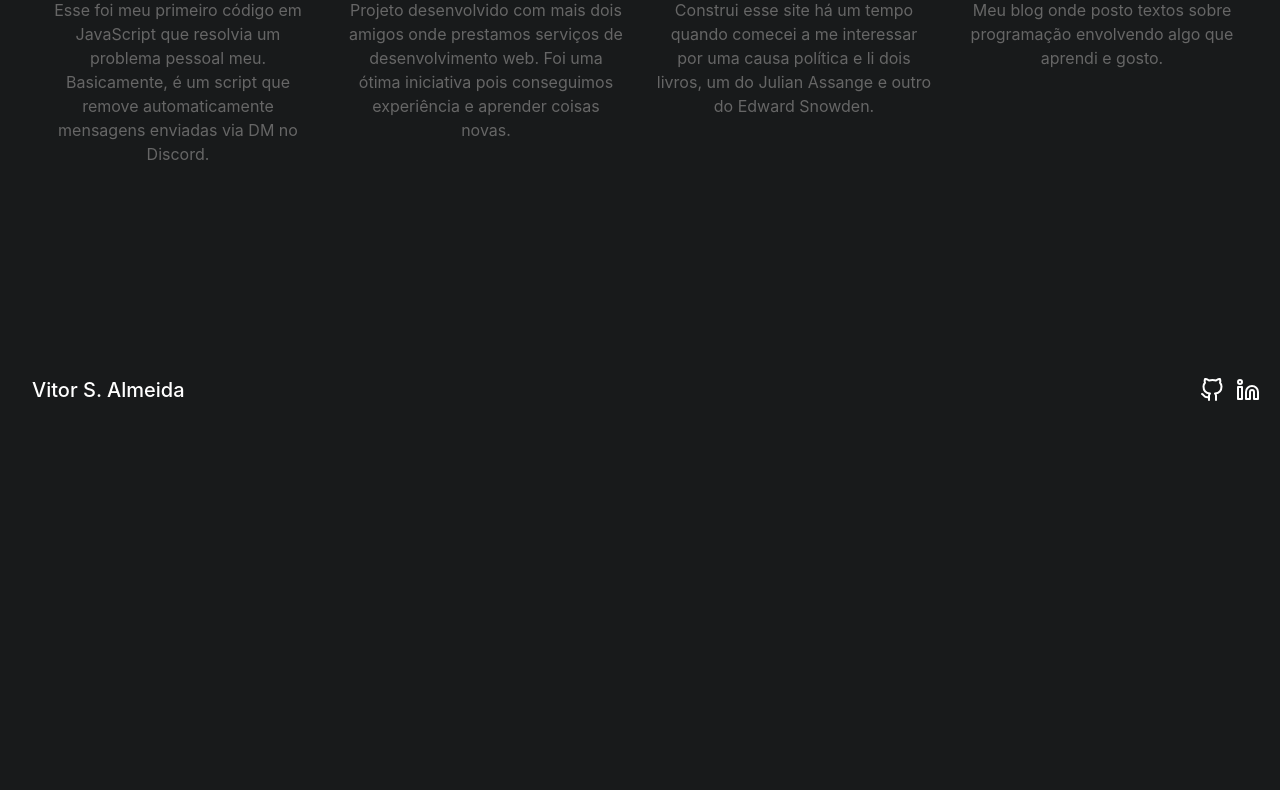
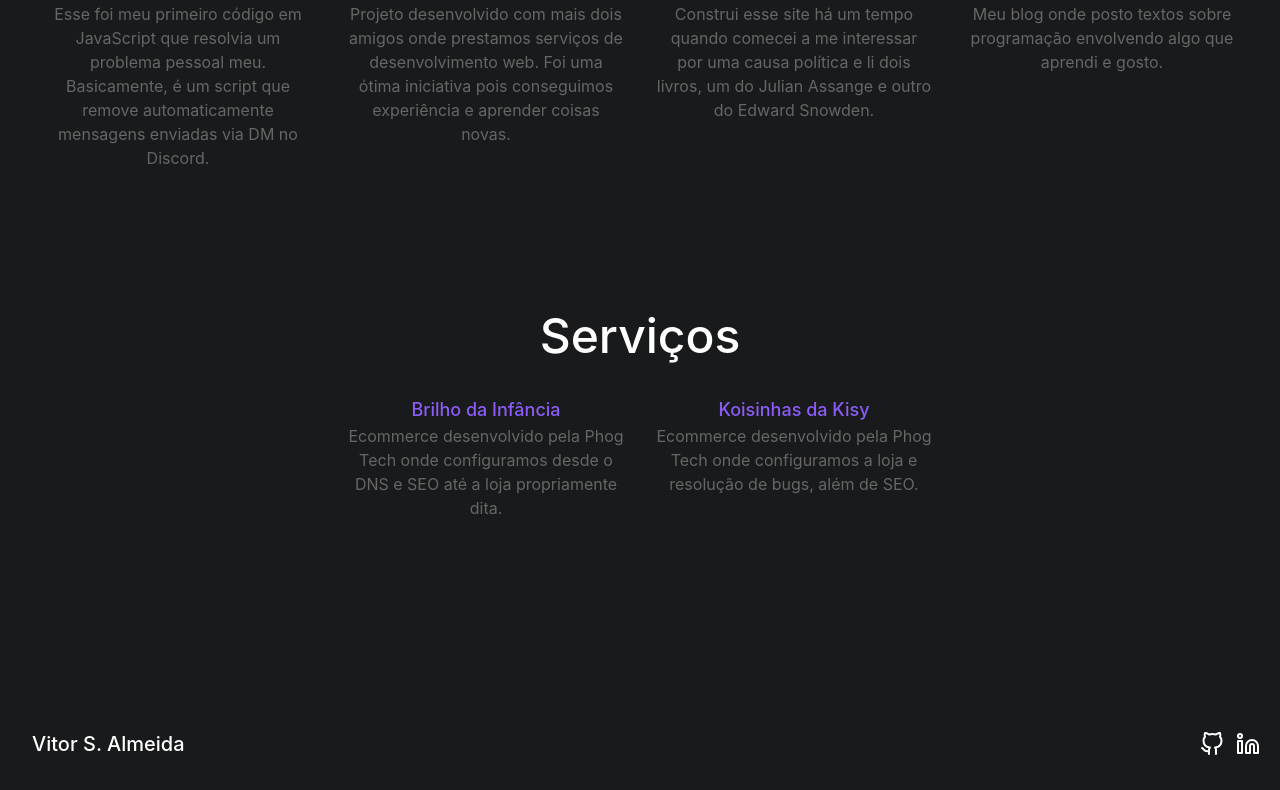
Before and after one commit to vit0rr/portfolio, a Next.js app: page / in a window 1280 px wide. Shown: the part 706-1496 px from the top of the page. Before the commit the page ends 1142 px from the top, so only its background shows below. Built offline with nearby package versions, Linux system fonts and the light colour scheme.

Commit message:
feat: parte de serviços

```diff
--- a/components/Main.js
+++ b/components/Main.js
@@ -7,12 +7,12 @@ export default function Main() {
       <section className="text-gray-600 body-font">
         <div className="container px-5 mx-auto">
           <div className="text-center mb-20">
-            <h2 className="text-5xl font-medium title-font text-white mb-4">
+            {/*<h2 className="text-5xl font-medium title-font text-white mb-4">
               Sobre Mim
-            </h2>
+            </h2>*/}
             <p className="text-base leading-relaxed xl:w-2/4 lg:w-3/4 mx-auto text-gray-500s text-white">
-              Oi :) <br /> <br />
-              Programo algo mais ou menos desde os meus 11 anos, mas só de uns 3 anos para cá que me dediquei com seriedade em desenvolvimento e curti o Frontend Web. Em 2020 participei do meu primeiro evento de programação Hacktoberfest e consegui concluir com os desafios e ganhar brindes do evento.
+              <h2 className = "font-medium title-font text-2xl">Oi :)</h2> <br /> <br />
+              <span className = "text-lg font-medium">Programo algo mais ou menos desde os meus 11 anos, mas só de uns 3 anos para cá que me dediquei com seriedade em desenvolvimento e curti o Frontend Web. Em 2020 participei do meu primeiro evento de programação Hacktoberfest e consegui concluir com os desafios e ganhar brindes do evento.</span>
             </p>
             <h2 className="text-2xl text-center text-white font-medium title-font pt-5">
               Tecnologias: <br />
@@ -184,7 +184,6 @@ export default function Main() {
                 </div>
                 <div className="p-4 lg:w-1/4 md:w-1/2">
                   <div className="h-full flex flex-col items-center text-center">
-
                     <div className="w-full">
                       <h2 className="title-font font-medium text-lg text-white">
                         <a className='text-purple-500 hover:text-purple-700' href="https://github.com/vit0rr/blog">Blog</a>
@@ -235,6 +234,172 @@ export default function Main() {
                 </div>
               </div>
             </div>
+
+            <h2 className="text-5xl font-medium title-font text-white mb-4 pt-20">
+              Serviços
+            </h2>
+            <div className="container px-5 py-5 mx-auto">
+              <div className="flex flex-wrap -m-4">
+                <div className="p-4 lg:w-1/4 md:w-1/2">
+                  <div className="h-full flex flex-col items-center text-center">
+                  </div>
+                </div>
+                <div className="p-4 lg:w-1/4 md:w-1/2">
+                  <div className="h-full flex flex-col items-center text-center">
+
+                    <div className="w-full">
+                      <h2 className="title-font font-medium text-lg text-white">
+                        <a className='text-purple-500 hover:text-purple-700' href="https://github.com/vit0rr/phogtech">Brilho da Infância</a>
+                      </h2>
+
+                      <p className="mb-4">
+                        Ecommerce desenvolvido pela Phog Tech onde configuramos desde o DNS e SEO até a loja propriamente dita.
+                      </p>
+                      <span className="inline-flex">
+                        <a className="text-gray-500">
+                          <svg
+                            fill="none"
+                            stroke-linecap="round"
+                            stroke-linejoin="round"
+                            stroke-width="2"
+                            className="w-5 h-5"
+                            viewBox="0 0 24 24"
+                          >
+                            <path d="M18 2h-3a5 5 0 00-5 5v3H7v4h3v8h4v-8h3l1-4h-4V7a1 1 0 011-1h3z"></path>
+                          </svg>
+                        </a>
+                        <a className="ml-2 text-gray-500">
+                          <svg
+                            fill="none"
+                            stroke-linecap="round"
+                            stroke-linejoin="round"
+                            stroke-width="2"
+                            className="w-5 h-5"
+                            viewBox="0 0 24 24"
+                          >
+                            <path d="M23 3a10.9 10.9 0 01-3.14 1.53 4.48 4.48 0 00-7.86 3v1A10.66 10.66 0 013 4s-4 9 5 13a11.64 11.64 0 01-7 2c9 5 20 0 20-11.5a4.5 4.5 0 00-.08-.83A7.72 7.72 0 0023 3z"></path>
+                          </svg>
+                        </a>
+                        <a className="ml-2 text-gray-500">
+                          <svg
+                            fill="none"
+                            stroke-linecap="round"
+                            stroke-linejoin="round"
+                            stroke-width="2"
+                            className="w-5 h-5"
+                            viewBox="0 0 24 24"
+                          >
+                            <path d="M21 11.5a8.38 8.38 0 01-.9 3.8 8.5 8.5 0 01-7.6 4.7 8.38 8.38 0 01-3.8-.9L3 21l1.9-5.7a8.38 8.38 0 01-.9-3.8 8.5 8.5 0 014.7-7.6 8.38 8.38 0 013.8-.9h.5a8.48 8.48 0 018 8v.5z"></path>
+                          </svg>
+                        </a>
+                      </span>
+                    </div>
+                  </div>
+                </div>
+                <div className="p-4 lg:w-1/4 md:w-1/2">
+                  <div className="h-full flex flex-col items-center text-center">
+
+                  <div className="w-full">
+                      <h2 className="title-font font-medium text-lg text-white">
+                        <a className='text-purple-500 hover:text-purple-700' href="https://github.com/vit0rr/DiscordDMNuke">Koisinhas da Kisy</a>
+                      </h2>
+
+                      <p className="mb-4">
+                      Ecommerce desenvolvido pela Phog Tech onde configuramos a loja e resolução de bugs, além de SEO.
+                      </p>
+                      <span className="inline-flex">
+                        <a className="text-gray-500">
+                          <svg
+                            fill="none"
+                            stroke-linecap="round"
+                            stroke-linejoin="round"
+                            stroke-width="2"
+                            className="w-5 h-5"
+                            viewBox="0 0 24 24"
+                          >
+                            <path d="M18 2h-3a5 5 0 00-5 5v3H7v4h3v8h4v-8h3l1-4h-4V7a1 1 0 011-1h3z"></path>
+                          </svg>
+                        </a>
+                        <a className="ml-2 text-white">
+                          <svg
+                            fill="none"
+                            stroke-linecap="round"
+                            stroke-linejoin="round"
+                            stroke-width="2"
+                            className="w-5 h-5"
+                            viewBox="0 0 24 24"
+                          >
+                            <path d="M23 3a10.9 10.9 0 01-3.14 1.53 4.48 4.48 0 00-7.86 3v1A10.66 10.66 0 013 4s-4 9 5 13a11.64 11.64 0 01-7 2c9 5 20 0 20-11.5a4.5 4.5 0 00-.08-.83A7.72 7.72 0 0023 3z"></path>
+                          </svg>
+                        </a>
+                        <a className="ml-2 text-gray-500">
+                          <svg
+                            fill="none"
+                            stroke-linecap="round"
+                            stroke-linejoin="round"
+                            stroke-width="2"
+                            className="w-5 h-5"
+                            viewBox="0 0 24 24"
+                          >
+                            <path d="M21 11.5a8.38 8.38 0 01-.9 3.8 8.5 8.5 0 01-7.6 4.7 8.38 8.38 0 01-3.8-.9L3 21l1.9-5.7a8.38 8.38 0 01-.9-3.8 8.5 8.5 0 014.7-7.6 8.38 8.38 0 013.8-.9h.5a8.48 8.48 0 018 8v.5z"></path>
+                          </svg>
+                        </a>
+                      </span>
+                    </div>
+                  </div>
+                </div>
+{/*                <div className="p-4 lg:w-1/4 md:w-1/2">
+                  <div className="h-full flex flex-col items-center text-center">
+                    <div className="w-full">
+                      <h2 className="title-font font-medium text-lg text-white">
+                        <a className='text-purple-500 hover:text-purple-700' href="https://github.com/vit0rr/blog">Blog</a>
+                      </h2>
+                      <p className="mb-4">
+                        Meu blog onde posto textos sobre programação envolvendo algo que aprendi e gosto.
+                      </p>
+                      <span className="inline-flex">
+                        <a className="text-gray-500">
+                          <svg
+                            fill="none"
+                            stroke-linecap="round"
+                            stroke-linejoin="round"
+                            stroke-width="2"
+                            className="w-5 h-5"
+                            viewBox="0 0 24 24"
+                          >
+                            <path d="M18 2h-3a5 5 0 00-5 5v3H7v4h3v8h4v-8h3l1-4h-4V7a1 1 0 011-1h3z"></path>
+                          </svg>
+                        </a>
+                        <a className="ml-2 text-gray-500">
+                          <svg
+                            fill="none"
+                            stroke-linecap="round"
+                            stroke-linejoin="round"
+                            stroke-width="2"
+                            className="w-5 h-5"
+                            viewBox="0 0 24 24"
+                          >
+                            <path d="M23 3a10.9 10.9 0 01-3.14 1.53 4.48 4.48 0 00-7.86 3v1A10.66 10.66 0 013 4s-4 9 5 13a11.64 11.64 0 01-7 2c9 5 20 0 20-11.5a4.5 4.5 0 00-.08-.83A7.72 7.72 0 0023 3z"></path>
+                          </svg>
+                        </a>
+                        <a className="ml-2 text-gray-500">
+                          <svg
+                            fill="none"
+                            stroke-linecap="round"
+                            stroke-linejoin="round"
+                            stroke-width="2"
+                            className="w-5 h-5"
+                            viewBox="0 0 24 24"
+                          >
+                            <path d="M21 11.5a8.38 8.38 0 01-.9 3.8 8.5 8.5 0 01-7.6 4.7 8.38 8.38 0 01-3.8-.9L3 21l1.9-5.7a8.38 8.38 0 01-.9-3.8 8.5 8.5 0 014.7-7.6 8.38 8.38 0 013.8-.9h.5a8.48 8.48 0 018 8v.5z"></path>
+                          </svg>
+                        </a>
+                      </span>
+                    </div>
+                  </div>
+                </div>*/}
+              </div>
+            </div>
           </div>
         </div>
       </section>
```
